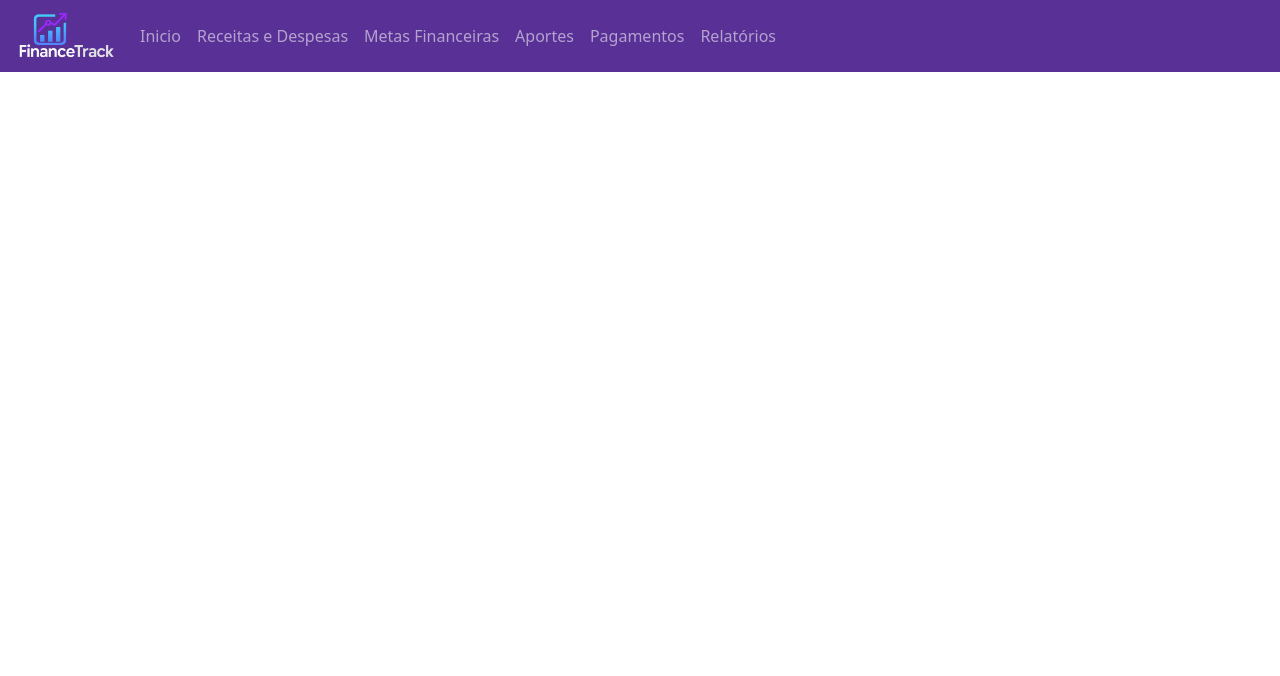
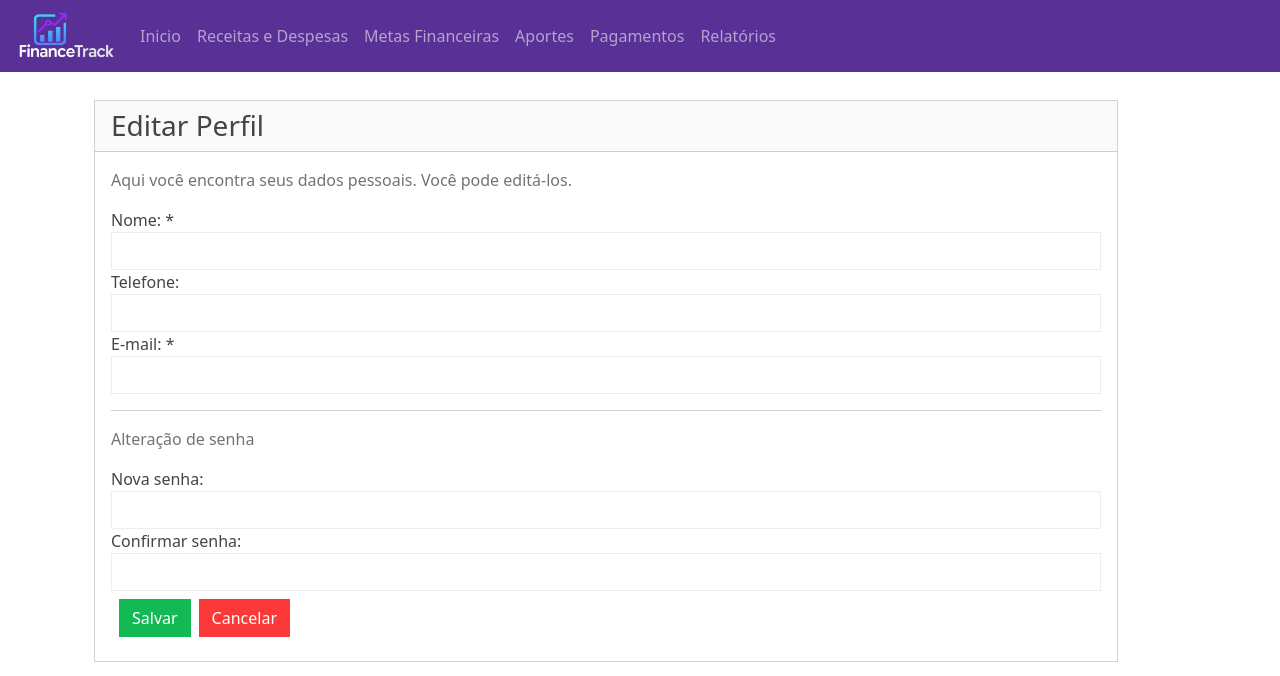
Before and after one commit to arthursouzaa/FinanceTrack, a React (Create React App) app: page /edicao-perfil in a window 1280 px wide. Shown: the top 676 px of the page. Built offline with nearby package versions, Linux system fonts and the light colour scheme; no server answers.

Commit message:
Tela de edição

```diff
--- a/src/rotas.js
+++ b/src/rotas.js
@@ -15,6 +15,7 @@ import ListagemCategorias from './views/listagem-categorias';
 import ListagemLancamentos from './views/listagem-lancamentos';
 import ListagemPagamentos from './views/listagem-pagamentos';
 
+import EdicaoPerfil from './views/edicao-perfil';
 import { Route, Routes, BrowserRouter } from 'react-router-dom';
 
 function Rotas(props) {
@@ -35,6 +36,7 @@ function Rotas(props) {
         <Route path='/listagem-categorias' element={<ListagemCategorias />} />
         <Route path='/listagem-lancamentos' element={<ListagemLancamentos />} />
         <Route path='/listagem-pagamentos' element={<ListagemPagamentos />} />
+        <Route path='/edicao-perfil' element={<EdicaoPerfil />} />
       </Routes>
     </BrowserRouter>
   );
--- /dev/null
+++ b/src/views/edicao-perfil.js
@@ -0,0 +1,165 @@
+import React, { useState, useEffect } from 'react';
+import { useNavigate } from 'react-router-dom';
+
+import Stack from '@mui/material/Stack';
+import Card from '../components/card';
+import FormGroup from '../components/form-group';
+
+import { mensagemSucesso, mensagemErro } from '../components/toastr';
+
+import '../custom.css';
+
+import axios from 'axios';
+import { BASE_URL } from '../config/axios';
+
+function EdicaoPerfil() {
+    const navigate = useNavigate();
+
+    const baseURL = `${BASE_URL}/Cliente/1`;
+
+    const [id, setId] = useState('');
+    const [nome, setNome] = useState('');
+    const [telefone, setTelefone] = useState('');
+    const [email, setEmail] = useState('');
+    const [novaSenha, setNovaSenha] = useState('');
+    const [confirmarSenha, setConfirmarSenha] = useState('');
+
+    function inicializar() {
+        setNovaSenha('');
+        setConfirmarSenha('');
+    }
+
+    async function salvar() {
+        if (novaSenha && novaSenha !== confirmarSenha) {
+            mensagemErro('As senhas não coincidem');
+            return;
+        }
+
+        const data = {
+            id,
+            nome,
+            telefone,
+            email,
+            senha: novaSenha || '123456'
+        };
+
+        try {
+            await axios.put(baseURL, JSON.stringify(data), {
+                headers: { 'Content-Type': 'application/json' },
+            });
+
+            mensagemSucesso('Perfil atualizado com sucesso!');
+        } catch (error) {
+            mensagemErro('Erro ao atualizar perfil');
+        }
+    }
+
+    async function buscar() {
+        try {
+            const response = await axios.get(baseURL);
+            const data = response.data;
+
+            setId(data.id ?? '');
+            setNome(data.nome ?? '');
+            setTelefone(data.telefone ?? '');
+            setEmail(data.email ?? '');
+            setNovaSenha(data.senha ?? '');
+            setConfirmarSenha(data.senhaConfirmada ?? '');
+        } catch (error) {
+            mensagemErro('Erro ao carregar dados do perfil');
+        }
+    }
+
+    useEffect(() => {
+        buscar();
+        // eslint-disable-next-line
+    }, []);
+
+    return (
+        <div className='container'>
+            <Card title='Editar Perfil'>
+                <div className='row'>
+                    <div className='col-lg-12'>
+                        <div className='bs-component'>
+
+                            <p className='text-muted'>Aqui você encontra seus dados pessoais. Você pode editá-los.</p>
+
+                            <FormGroup label='Nome: *' htmlFor='inputNome'>
+                                <input
+                                    type='text'
+                                    id='inputNome'
+                                    value={nome}
+                                    className='form-control'
+                                    onChange={(e) => setNome(e.target.value)}
+                                />
+                            </FormGroup>
+
+                            <FormGroup label='Telefone:' htmlFor='inputTelefone'>
+                                <input
+                                    type='text'
+                                    id='inputTelefone'
+                                    value={telefone}
+                                    className='form-control'
+                                    onChange={(e) => setTelefone(e.target.value)}
+                                />
+                            </FormGroup>
+
+                            <FormGroup label='E-mail: *' htmlFor='inputEmail'>
+                                <input
+                                    type='email'
+                                    id='inputEmail'
+                                    value={email}
+                                    className='form-control'
+                                    onChange={(e) => setEmail(e.target.value)}
+                                />
+                            </FormGroup>
+
+                            <hr />
+
+                            <p className='text-muted'>Alteração de senha</p>
+
+                            <FormGroup label='Nova senha:' htmlFor='inputNovaSenha'>
+                                <input
+                                    type='password'
+                                    id='inputNovaSenha'
+                                    value={novaSenha}
+                                    className='form-control'
+                                    onChange={(e) => setNovaSenha(e.target.value)}
+                                />
+                            </FormGroup>
+
+                            <FormGroup label='Confirmar senha:' htmlFor='inputConfirmarSenha'>
+                                <input
+                                    type='password'
+                                    id='inputConfirmarSenha'
+                                    value={confirmarSenha}
+                                    className='form-control'
+                                    onChange={(e) => setConfirmarSenha(e.target.value)}
+                                />
+                            </FormGroup>
+
+                            <Stack spacing={1} padding={1} direction='row'>
+                                <button
+                                    onClick={salvar}
+                                    type='button'
+                                    className='btn btn-success'
+                                >
+                                    Salvar
+                                </button>
+                                <button
+                                    onClick={inicializar}
+                                    type='button'
+                                    className='btn btn-danger'
+                                >
+                                    Cancelar
+                                </button>
+                            </Stack>
+                        </div>
+                    </div>
+                </div>
+            </Card>
+        </div>
+    );
+}
+
+export default EdicaoPerfil;
--- a/src/views/home.js
+++ b/src/views/home.js
@@ -24,7 +24,7 @@ function Home() {
                     <div className="botoes">
                         <BtnEdicao
                             render='true'
-                            href='#'
+                            href='/edicao-perfil'
                             label='Editar Perfil '
                         />
                         <BtnEdicao
```
